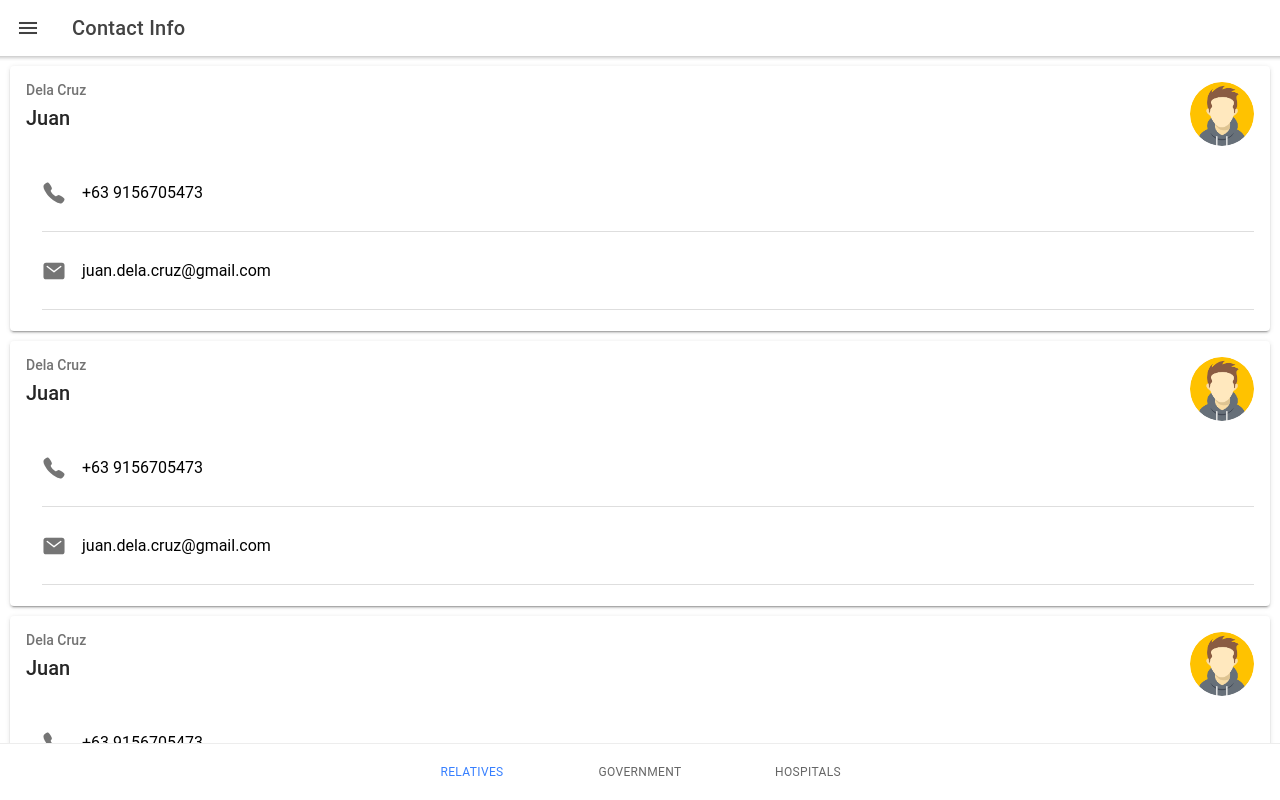
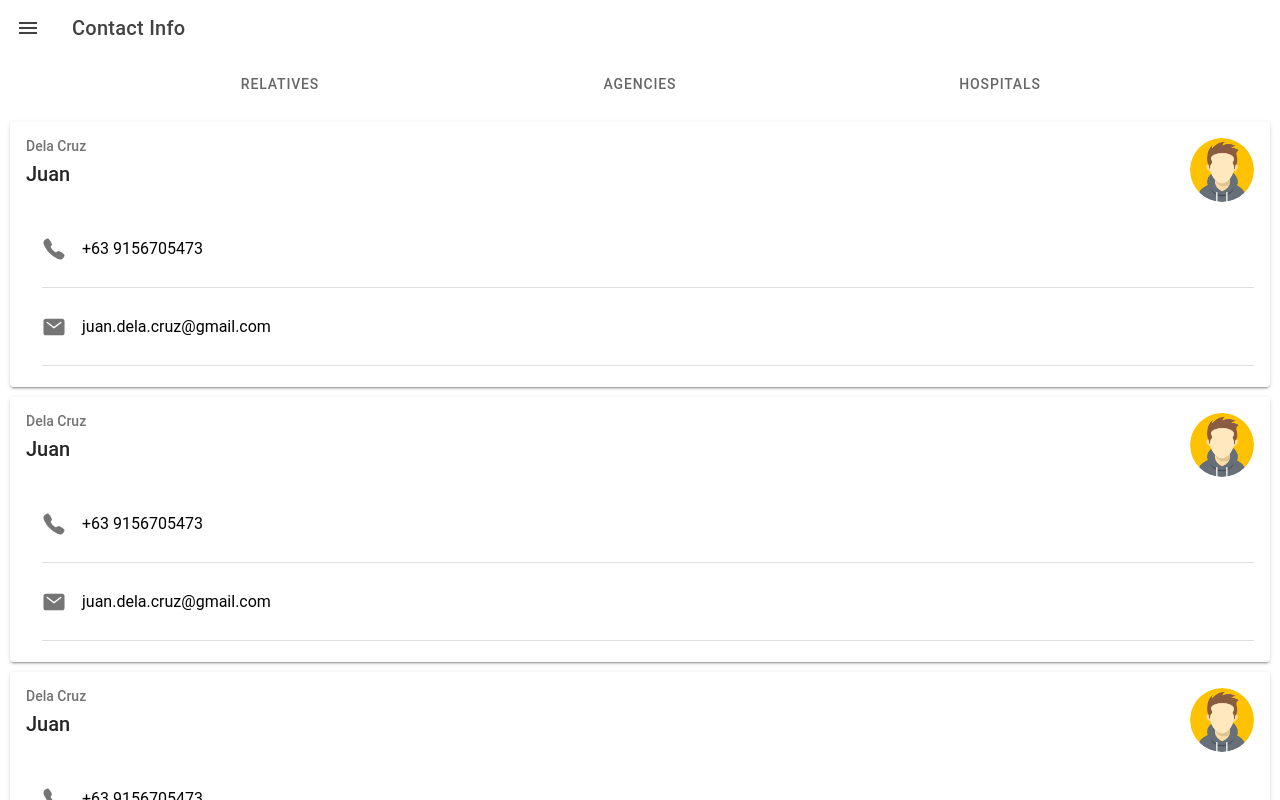
Before and after one commit to kmc-14/e-tips-earthquake, a React (Create React App) app: page /home/0 in a window 1280 px wide. Before the commit this address led to /home/0/tab/relatives. Built offline with nearby package versions, Linux system fonts and the light colour scheme.

Commit message:
Added segments

```diff
--- a/src/pages/ContactInfo/ContactInfo.tsx
+++ b/src/pages/ContactInfo/ContactInfo.tsx
@@ -3,10 +3,6 @@ import {
     IonContent,
     IonLabel,
     IonIcon,
-    IonTabs,
-    IonTabBar,
-    IonTabButton,
-    IonRouterOutlet,
     IonCard,
     IonCardHeader,
     IonCardSubtitle,
@@ -14,19 +10,24 @@ import {
     IonAvatar,
     IonCardContent,
     IonList,
-    IonItem
+    IonItem,
+    IonToolbar,
+    IonSegment,
+    IonSegmentButton
 } from '@ionic/react';
 import './ContactInfo.scss';
-import { call, mail, medical } from 'ionicons/icons';
+import { call, mail } from 'ionicons/icons';
 import avatar from '../../assets/avatar/avatar 1.png';
-import { capitalize } from '../../common/helpers/textHelper';
-import { Redirect, Route } from 'react-router-dom';
 
-import { IonReactRouter } from '@ionic/react-router';
-
-interface MyState { contacts: any };
+interface MyState {
+    contacts: any,
+    selectedSegment: any
+};
 
 class ContactInfo extends Component<{}, MyState> {
+    CONTACT_TYPES: any = ["relatives", "agencies", "hospitals"];
+    IonContentElementRef: HTMLIonContentElement | any;
+
     constructor(props: any) {
         super(props);
 
@@ -70,7 +71,7 @@ class ContactInfo extends Component<{}, MyState> {
                         type: "relative"
                     }
                 ],
-                government: [
+                agencies: [
                     {
                         firstName: "Juan",
                         lastName: "Dela Cruz",
@@ -102,7 +103,8 @@ class ContactInfo extends Component<{}, MyState> {
                         type: "hospital"
                     }
                 ]
-            }
+            },
+            selectedSegment: this.CONTACT_TYPES[0]
         };
     }
 
@@ -110,35 +112,46 @@ class ContactInfo extends Component<{}, MyState> {
         return Object.keys(this.state.contacts);
     }
 
+    handleSegmentSelect = (event: any) => {
+        let selectedSegment = event.detail.value;
+
+        this.setState({
+            selectedSegment: selectedSegment
+        });
+    }
+
+    getSegmentContent = () => {
+        this.scrollIonContentToTop();
+
+        return (<ContactInfoTab contacts={this.state.contacts} type={this.state.selectedSegment} />);
+    }
+
+    scrollIonContentToTop = () => {
+        this.IonContentElementRef = document.querySelector("#contanct-info-ion-content");
+
+        if (this.IonContentElementRef) {
+            this.IonContentElementRef.scrollToTop();
+        }
+    }
+
     render() {
+        const { selectedSegment } = this.state;
         return (
             <div className="contanct-info">
-                <IonContent scrollEvents={true} className="content">
-                    <IonReactRouter>
-                        <IonTabs>
-                            <IonRouterOutlet>
-                                <IonContent>
-                                    {
-                                        this.getContactTypes().map((type, key) => (
-                                            <Route key={key} exact path={`/home/0/tab/${type}`}
-                                                component={() => <ContactInfoTab contacts={this.state.contacts} type={type} />}
-                                            />
-                                        ))
-                                    }
-                                    <Route exact path="/home/0" component={() => <Redirect to={`/home/0/tab/${this.getContactTypes()[0]}`} />} />
-                                </IonContent>
-                            </IonRouterOutlet>
-                            <IonTabBar slot="bottom">
-                                {
-                                    this.getContactTypes().map((type, key) => (
-                                        <IonTabButton key={key} tab={`tab${key}`} href={`/home/0/tab/${type}`}>
-                                            <IonLabel>{capitalize(type, "all")}</IonLabel>
-                                        </IonTabButton>
-                                    ))
-                                }
-                            </IonTabBar>
-                        </IonTabs>
-                    </IonReactRouter>
+                <IonToolbar>
+                    <IonSegment onIonChange={event => { this.handleSegmentSelect(event) }}>
+                        {
+                            this.getContactTypes().map((type, key) => (
+                                <IonSegmentButton key={key} value={type} checked={selectedSegment === type}>
+                                    <IonLabel>{type}</IonLabel>
+                                </IonSegmentButton>
+                            ))
+                        }
+                    </IonSegment>
+                </IonToolbar>
+
+                <IonContent id="contanct-info-ion-content" scrollEvents={true} className="content">
+                    {this.getSegmentContent()}
                 </IonContent>
             </div>
         )
--- a/src/pages/GetInformed/GetInformed.scss
+++ b/src/pages/GetInformed/GetInformed.scss
@@ -1,4 +1,14 @@
 .get-informed {
+    ion-content {
+        &.ios.content {
+            height: calc(100vh - 76px);
+        }
+
+        &.md.content {
+            height: calc(100vh - 112px);
+        }
+    }
+
     .info-card-img {
         height: 220px;
         overflow: hidden;
--- a/src/pages/GetInformed/GetInformed.tsx
+++ b/src/pages/GetInformed/GetInformed.tsx
@@ -8,29 +8,91 @@ import {
     IonGrid,
     IonRow,
     IonCol,
-    IonIcon
+    IonIcon,
+    IonSegment,
+    IonSegmentButton,
+    IonLabel,
+    IonToolbar,
+    withIonLifeCycle
 } from '@ionic/react';
 import Statics from '../../common/Statics';
 import location from '../../assets/icon-svg/location.svg';
 import "./GetInformed.scss";
 
-interface MyState { };
+interface MyState {
+    selectedSegment: any
+};
 
 class GetInformed extends Component<{}, MyState> {
+    SEGMENT_VALUES: any = ["information", "program"];
+    IonContentElementRef: HTMLIonContentElement | any;
+
     constructor(props: any) {
         super(props);
 
         this.state = {
-
+            selectedSegment: this.SEGMENT_VALUES[0]
         };
     }
 
+    handleSegmentSelect = (event: any) => {
+        let selectedSegment = event.detail.value;
+
+        this.setState({
+            selectedSegment: selectedSegment
+        });
+    }
+
+    getSegmentContent = () => {
+        this.scrollIonContentToTop();
+
+        switch (this.state.selectedSegment) {
+            case this.SEGMENT_VALUES[0]:
+                return <InfoSegment />;
+            case this.SEGMENT_VALUES[1]:
+                return <ProgramSegment />
+            default:
+                return null;
+        }
+    }
+
+    scrollIonContentToTop = () => {
+        this.IonContentElementRef = document.querySelector("#get-iformed-ion-content");
+
+        if (this.IonContentElementRef) {
+            this.IonContentElementRef.scrollToTop();
+        }
+    }
+
     render() {
+        const { selectedSegment } = this.state
         return (
             <div className="get-informed">
-                <IonContent scrollEvents={true} className="content">
-                    {
-                        Statics.getInformed.infoCards.map((infoCard: any, key: any) => (
+                <IonToolbar>
+                    <IonSegment onIonChange={event => { this.handleSegmentSelect(event) }}>
+                        <IonSegmentButton value={this.SEGMENT_VALUES[0]} checked={selectedSegment === this.SEGMENT_VALUES[0]}>
+                            <IonLabel>Information</IonLabel>
+                        </IonSegmentButton>
+                        <IonSegmentButton value={this.SEGMENT_VALUES[1]} checked={selectedSegment === this.SEGMENT_VALUES[1]}>
+                            <IonLabel>Programs</IonLabel>
+                        </IonSegmentButton>
+                    </IonSegment>
+                </IonToolbar>
+
+                <IonContent id="get-iformed-ion-content" scrollEvents={true} className="content">
+                    {this.getSegmentContent()}
+                </IonContent>
+            </div>
+        )
+    }
+}
+
+export default withIonLifeCycle(GetInformed);
+
+const InfoSegment = () => {
+    return (
+        <React.Fragment>
+            {Statics.getInformed.infoCards.map((infoCard: any, key: any) => (
                 <IonCard key={key} routerLink={`/info-card/${infoCard.id}`}>
                     <div className="info-card-img">
                         <img src={infoCard.image} alt="" />
@@ -41,11 +103,16 @@ class GetInformed extends Component<{}, MyState> {
                         <IonCardSubtitle>{infoCard.subtitle}</IonCardSubtitle>
                     </IonCardHeader>
                 </IonCard>
-                        ))
-                    }
 
-                    {
-                        Statics.getInformed.programCards.map((program: any, key: any) => (
+            ))}
+        </React.Fragment>
+    )
+};
+
+const ProgramSegment = () => {
+    return (
+        <React.Fragment>
+            {Statics.getInformed.programCards.map((program: any, key: any) => (
                 <IonCard key={key}>
                     <div className="info-card-img">
                         <img src={program.image} alt="" />
@@ -66,12 +133,7 @@ class GetInformed extends Component<{}, MyState> {
                         </IonRow>
                     </IonGrid>
                 </IonCard>
-                        ))
-                    }
-                </IonContent>
-            </div>
+            ))}
+        </React.Fragment>
     )
-    }
-}
-
-export default GetInformed;
+};
--- a/src/pages/Home/Home.tsx
+++ b/src/pages/Home/Home.tsx
@@ -29,7 +29,6 @@ class Home extends Component<IRouteProps, MyState> {
 
         const contentIndex = this.props.match.params.contentIndex;
 
-        console.log("contentIndex", this.props)
         this.state = {
             selectedContentIndex: contentIndex
         }
```
Also changed, not shown: src/App.scss (line endings or trailing spaces). Lines whose indentation alone changed are shown as unchanged.
